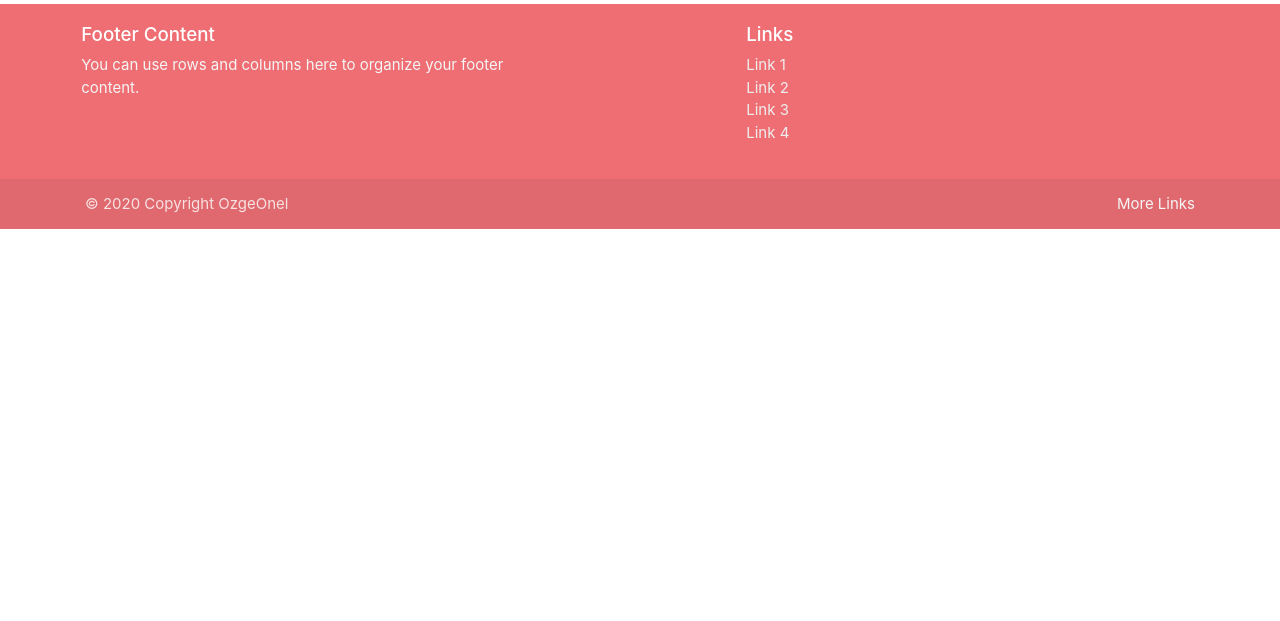
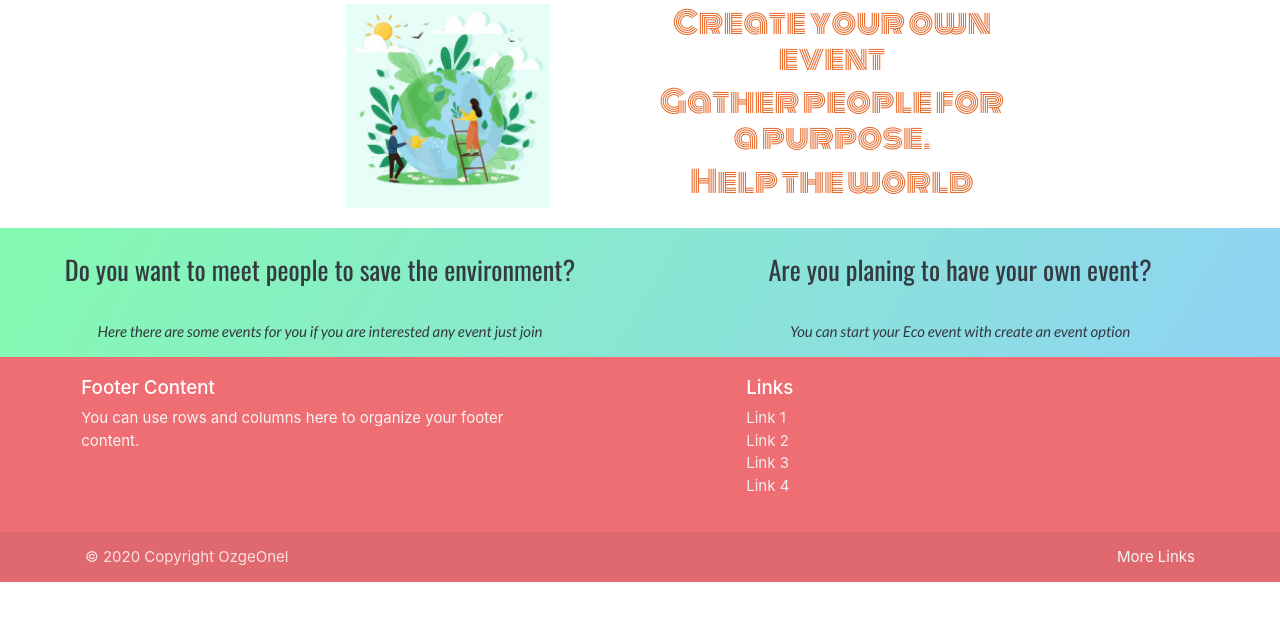
Before and after one commit to ozluna/meet-eco, a Flask app: template templates/createdevent.html in a window 1280 px wide. Shown: the part 71-692 px from the top of the page. Run offline with Flask 2, Linux system fonts and the light colour scheme; the template is opened without the code that fills it, so the values that code supplies are empty; some libraries are stand-ins or nearby versions.

Commit message:
outside of the modal is unclickable add more content

```diff
--- a/templates/createdevent.html
+++ b/templates/createdevent.html
@@ -1,8 +1,33 @@
 {% extends 'base.html'%}
 
 {% block content %}
+    <div class="row mx-auto landing">
+    <div class="col-6">
+        <img  src="{{url_for('static', filename='images/World.jpg')}}" alt="landing image">
+        </div>
+        <div class="col-6">
+        <h2>
+            Create your own event
+        </h2>
+        <h2> Gather people for a purpose.</h2>
+        <h2> Help the world</h2>
+        </div>
 
-    <div class="modal fade" id="eventKey" tabindex="-1" role="dialog" aria-labelledby="exampleModalCenterTitle" aria-hidden="true">
+    </div>
+    <!-- Giving the information about the website how it works section-->
+    <div class=" row m-0 how-it-works" id="howitworks">
+        <div class="col-lg-6 col-md-6 col-sm-12" >
+            <h3>Do you want to meet people to save the environment?</h3>
+            <p> Here there are some events for you if you are interested any event just join</p>
+        </div>
+        <div class="col-lg-6 col-md-6 col-sm-12">
+            <h3> Are you planing to have your own event? </h3>
+            <p> You can start your Eco event with create an event option </p>
+            <p>  </p>
+        </div>
+    </div>
+
+    <div class="modal fade" id="eventKey" tabindex="-1" role="dialog" aria-labelledby="exampleModalCenterTitle" aria-hidden="true" data-backdrop="static" data-keyboard="false">
         <div class="modal-dialog modal-dialog-centered" role="document">
 
                 <div class="modal-content">
```
